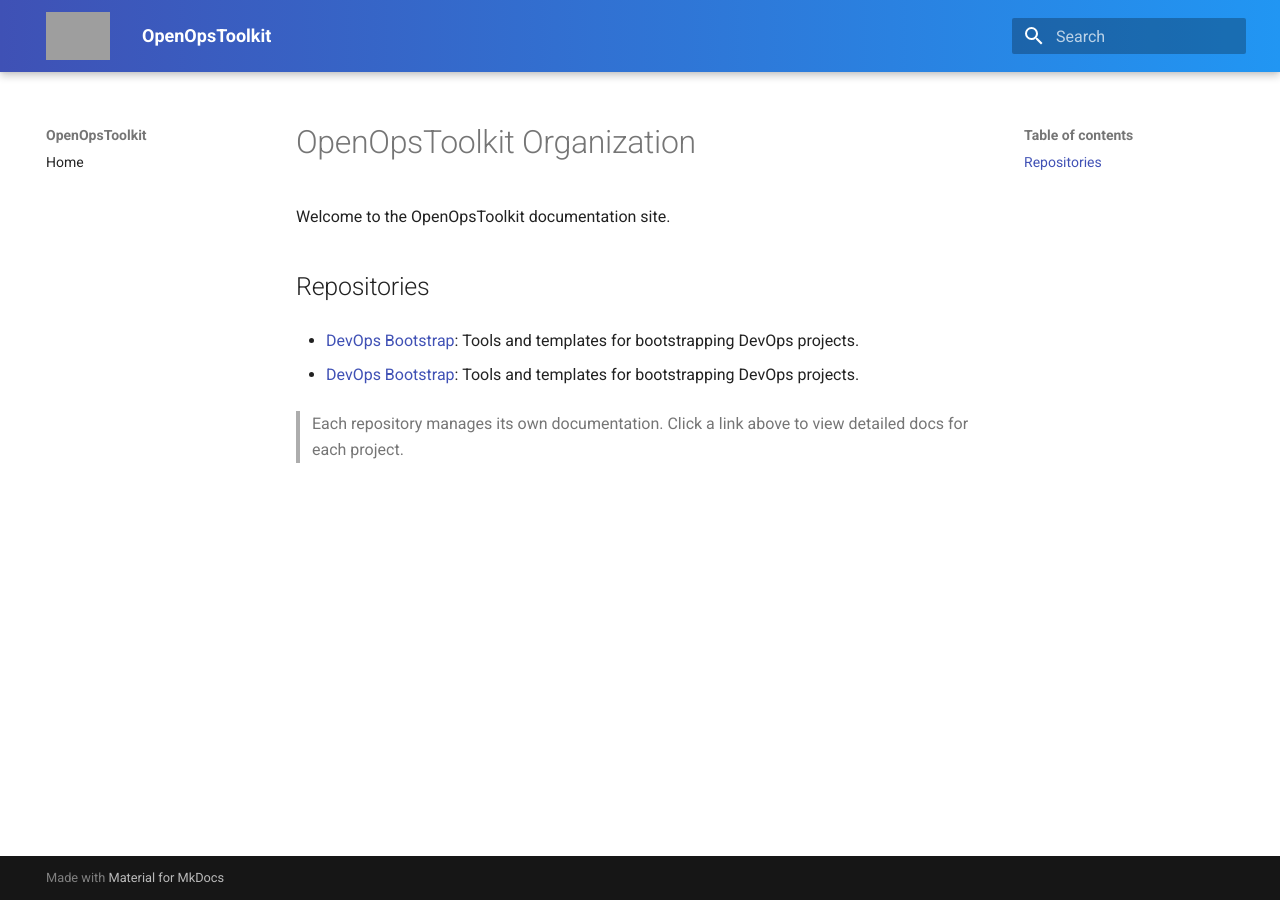
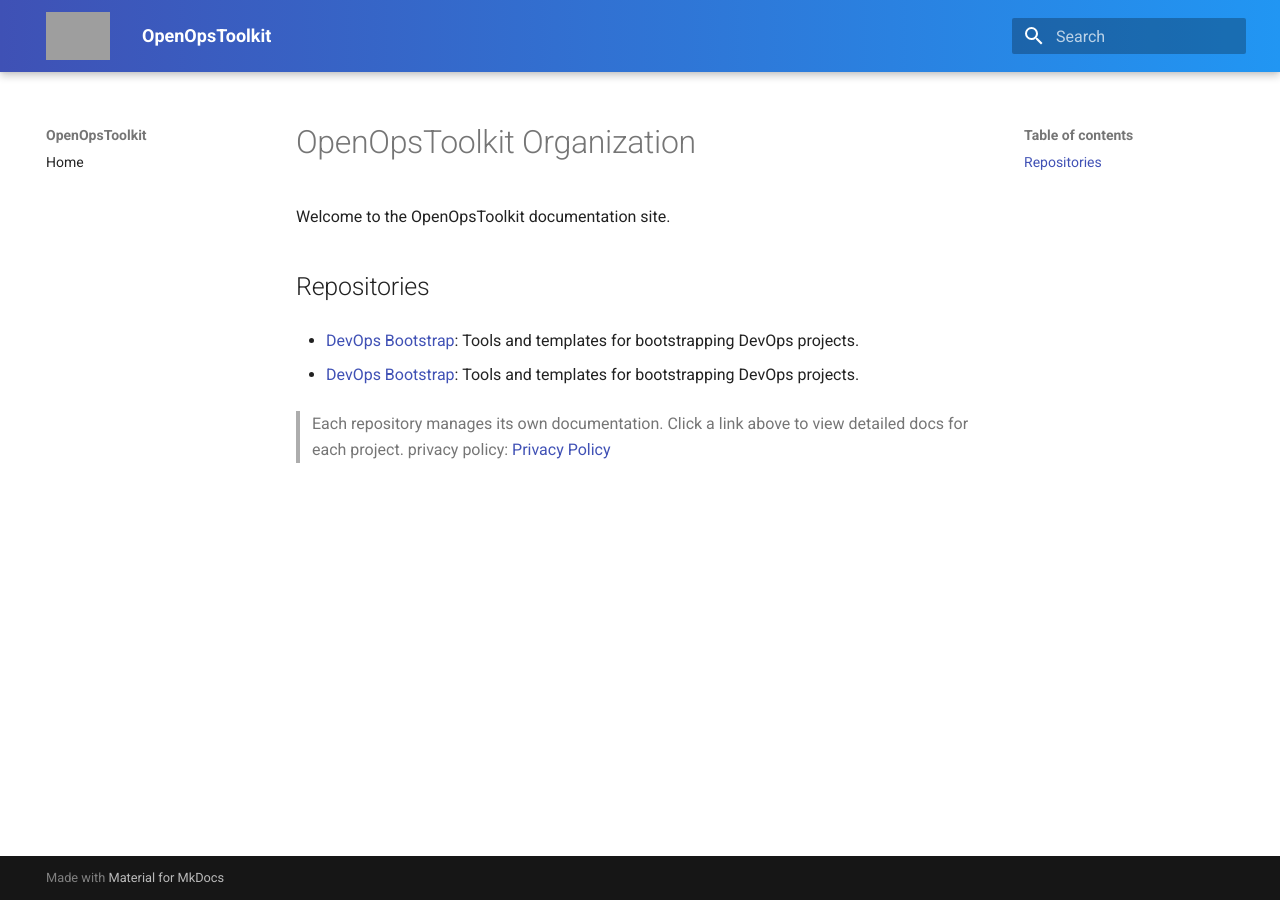
Before and after one commit to OpenOpsToolkit/OpenOpsToolkit.github.io, an MkDocs documentation site: the page built from docs/org.md, in a window 1280 px wide. Built offline with MkDocs 1.6.1 and Material for MkDocs 9.7.7, drawn with Linux system fonts in a browser that asks for light colours; grey boxes are pictures that could not be loaded.

Commit message:
Update organization documentation: add privacy policy link

```diff
--- a/docs/org.md
+++ b/docs/org.md
@@ -8,3 +8,4 @@ Welcome to the OpenOpsToolkit documentation site.
 - [DevOps Bootstrap](devops-bootstrap/index.md): Tools and templates for bootstrapping DevOps projects.
 
 > Each repository manages its own documentation. Click a link above to view detailed docs for each project.
+privacy policy: [Privacy Policy](privacy.md)
```
